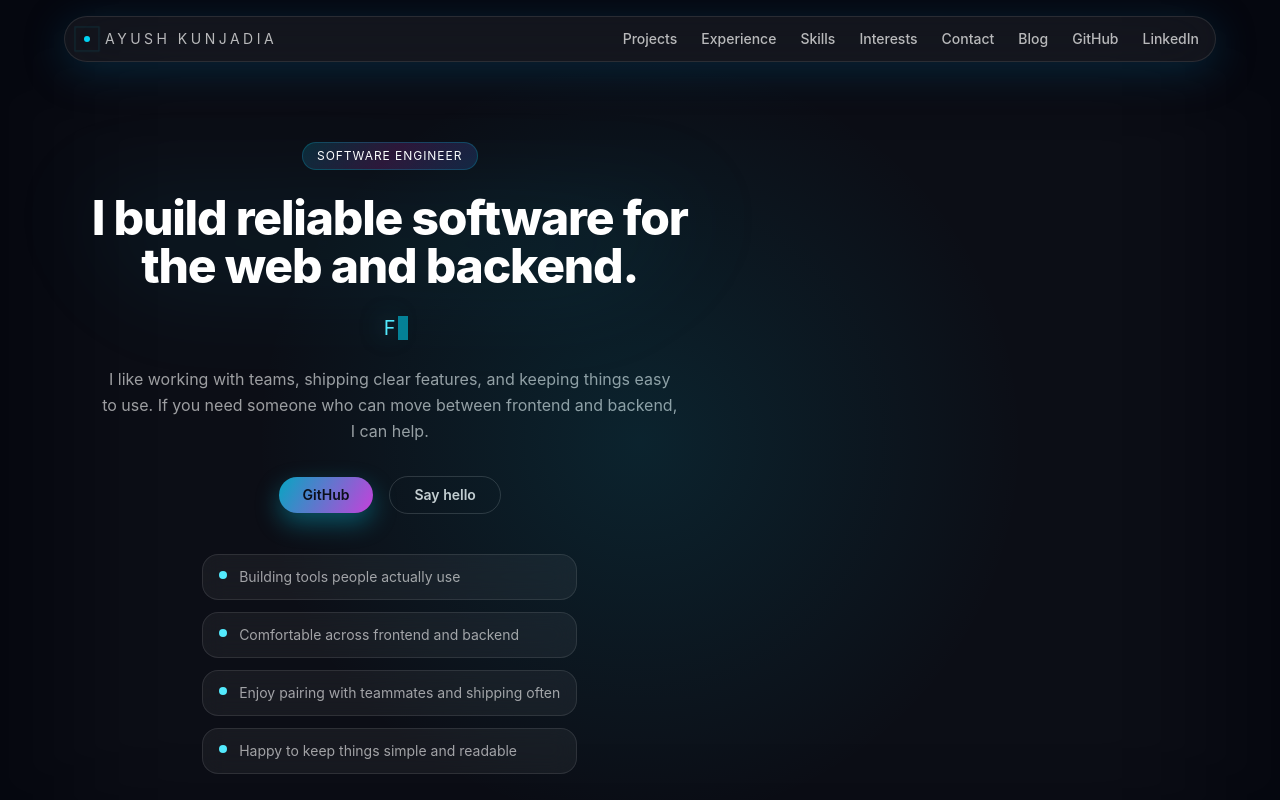
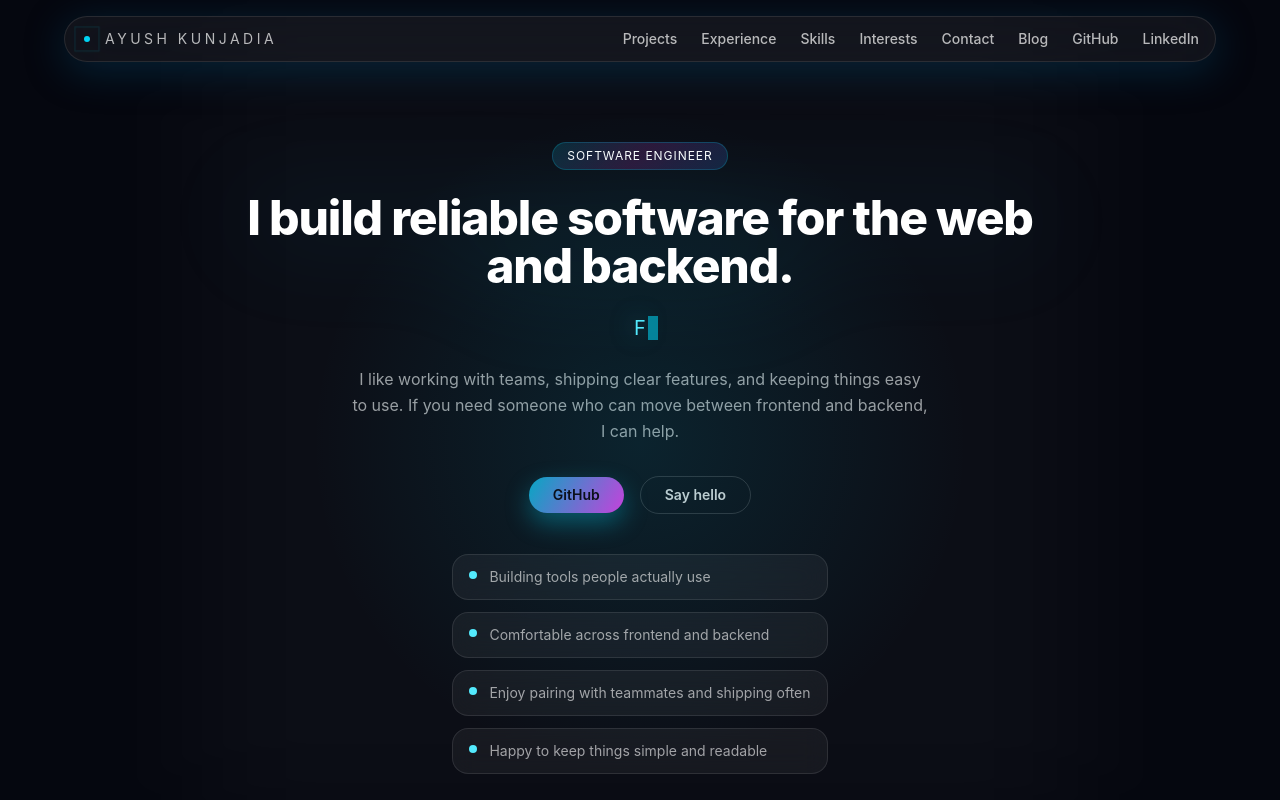
Before and after one commit to atkunja/Portfolio1, a Next.js app: page / in a window 1280 px wide. Shown: the top 800 px of the page. Built offline with nearby package versions, Linux system fonts and the light colour scheme.

Commit message:
everywhere

```diff
--- a/src/app/page.tsx
+++ b/src/app/page.tsx
@@ -397,7 +397,7 @@ export default function Home() {
       <main className="relative z-10">
         {/* HERO */}
         <header
-          className="relative mx-auto grid w-[calc(100%-1.5rem)] max-w-6xl grid-cols-1 gap-12 px-4 pt-24 pb-16 sm:px-6 md:grid-cols-[1.2fr_0.9fr]"
+          className="relative mx-auto flex w-[calc(100%-1.5rem)] max-w-4xl flex-col items-center px-4 pt-24 pb-16 text-center sm:px-6"
           onMouseMove={(event) => {
             const rect = event.currentTarget.getBoundingClientRect();
             setSpotlightPos({
```
